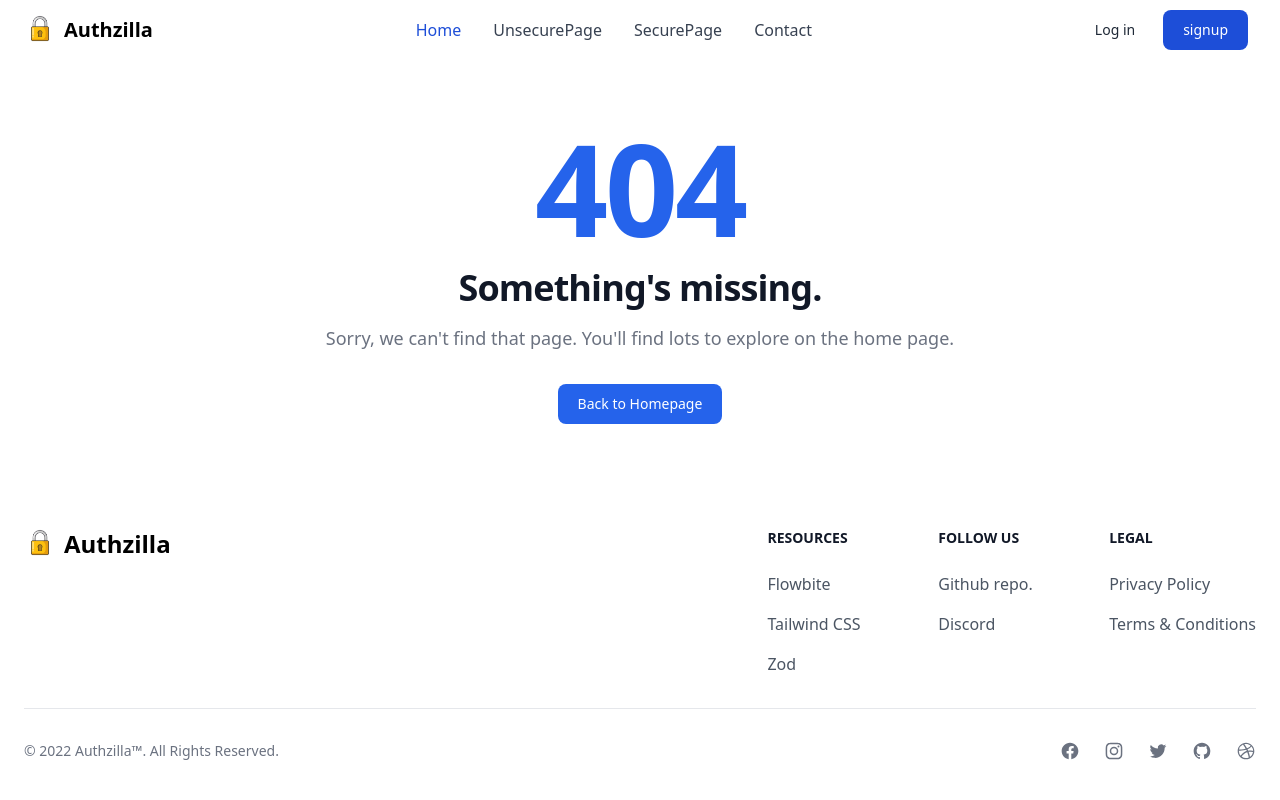
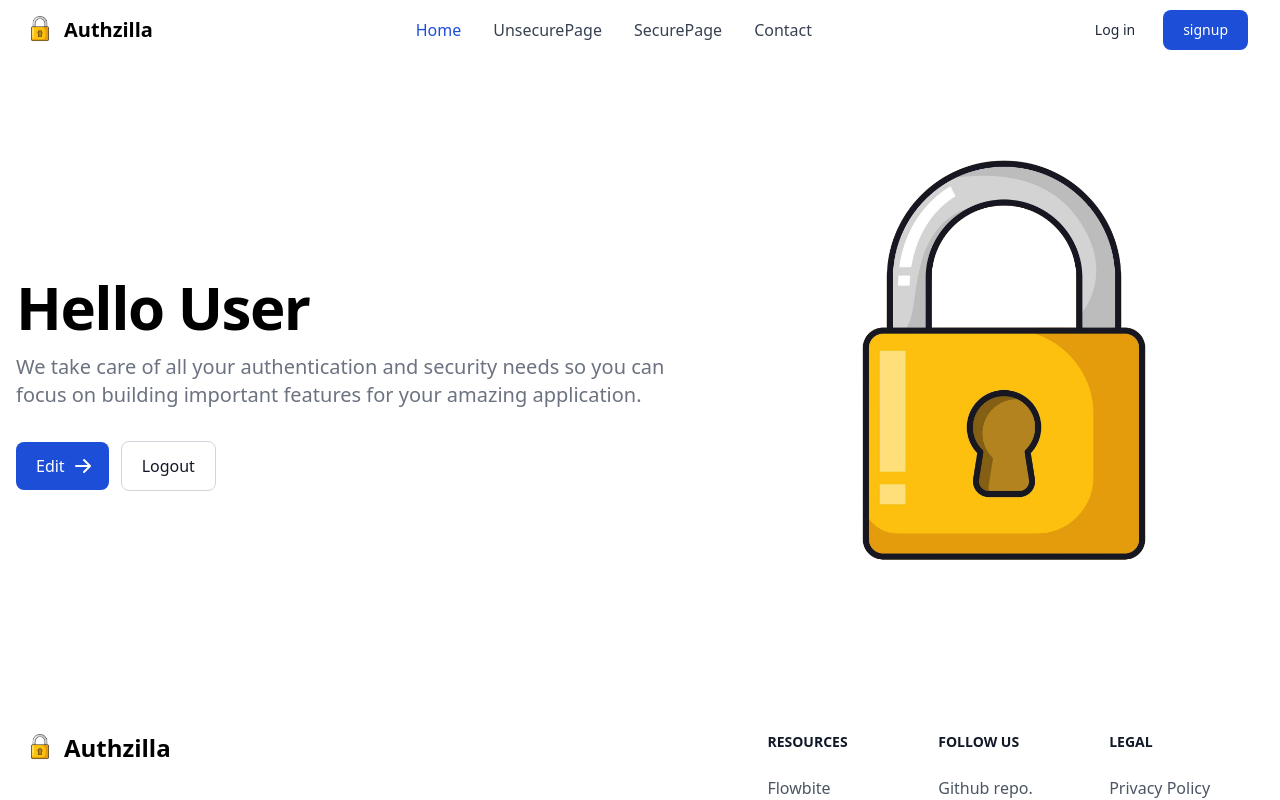
Before and after one commit to deepakdroi/authzilla, a Next.js app: page /profile/1 in a window 1280 px wide. Before the commit this address had no page. Shown: the top 800 px of the page. Built offline with nearby package versions, Linux system fonts and the light colour scheme.

Commit message:
redirection added

```diff
--- a/src/app/login/page.tsx
+++ b/src/app/login/page.tsx
@@ -6,8 +6,10 @@
 import Link from "next/link";
 import formatErrorMessage from "@/utils/errorMessageFormat";
 import axios from "axios";
+import { useRouter } from "next/navigation";
 
 export default function Login() {
+  const router = useRouter();
   const [errorFields, setErrorFields] = useState<string[]>([]);
   const [errorMessages, setErrorMessages] = useState<string[]>([]);
   const [loading, setLoading] = useState<boolean>(false);
@@ -38,6 +40,11 @@
         const response = await axios.post("/api/login", fields);
         if (response.data.error) {
           setServerError(response.data.error);
+        }
+        if (response.data.success) {
+          console.log(response.data.success);
+          setSuccess(true);
+          router.push("/profile/test");
         }
         setSuccess(true);
       } catch (err: any) {
--- /dev/null
+++ b/src/app/profile/[slug]/page.tsx
@@ -0,0 +1,51 @@
+"use client";
+
+import Link from "next/link";
+import Image from "next/image";
+import Padlock from "@/assets/images/rb_548.png";
+
+export default function Profile() {
+  return (
+    <section className="bg-white dark:bg-gray-900">
+      <div className="grid max-w-screen-xl px-4 py-8 mx-auto lg:gap-8 xl:gap-0 lg:py-16 lg:grid-cols-12">
+        <div className="mr-auto place-self-center lg:col-span-7">
+          <h1 className="max-w-2xl mb-4 text-4xl font-extrabold tracking-tight leading-none md:text-5xl xl:text-6xl dark:text-white">
+            Hello User
+          </h1>
+          <p className="max-w-2xl mb-6 font-light text-gray-500 lg:mb-8 md:text-lg lg:text-xl dark:text-gray-400">
+            We take care of all your authentication and security needs so you
+            can focus on building important features for your amazing
+            application.
+          </p>
+          <Link
+            href="/"
+            className="inline-flex items-center justify-center px-5 py-3 mr-3 text-base font-medium text-center text-white rounded-lg bg-blue-700 hover:bg-blue-800 focus:ring-4 focus:ring-blue-300 dark:focus:ring-blue-900"
+          >
+            Edit
+            <svg
+              className="w-5 h-5 ml-2 -mr-1"
+              fill="currentColor"
+              viewBox="0 0 20 20"
+              xmlns="http://www.w3.org/2000/svg"
+            >
+              <path
+                fillRule="evenodd"
+                d="M10.293 3.293a1 1 0 011.414 0l6 6a1 1 0 010 1.414l-6 6a1 1 0 01-1.414-1.414L14.586 11H3a1 1 0 110-2h11.586l-4.293-4.293a1 1 0 010-1.414z"
+                clipRule="evenodd"
+              ></path>
+            </svg>
+          </Link>
+          <Link
+            href="/"
+            className="inline-flex items-center justify-center px-5 py-3 text-base font-medium text-center text-gray-900 border border-gray-300 rounded-lg hover:bg-gray-100 focus:ring-4 focus:ring-gray-100 dark:text-white dark:border-gray-700 dark:hover:bg-gray-700 dark:focus:ring-gray-800"
+          >
+            Logout
+          </Link>
+        </div>
+        <div className="hidden lg:mt-0 lg:col-span-5 lg:flex">
+          <Image src={Padlock} alt="Logo" />
+        </div>
+      </div>
+    </section>
+  );
+}
--- a/src/app/signup/page.tsx
+++ b/src/app/signup/page.tsx
@@ -7,7 +7,7 @@
 import { UserValidation } from "@/utils/UserValidation";
 import formatErrorMessage from "@/utils/errorMessageFormat";
 import axios from "axios";
-import { NextResponse } from "next/server";
+import { redirect } from "next/navigation";
 
 export default function Signup() {
   const [errorFields, setErrorFields] = useState<string[]>([]);
@@ -45,6 +45,7 @@
           setServerError(response.data.error);
         }
         setSuccess(true);
+        redirect("/login");
       } catch (err: any) {
         if (err.response) {
           if (err.response.status === 400) {
```
